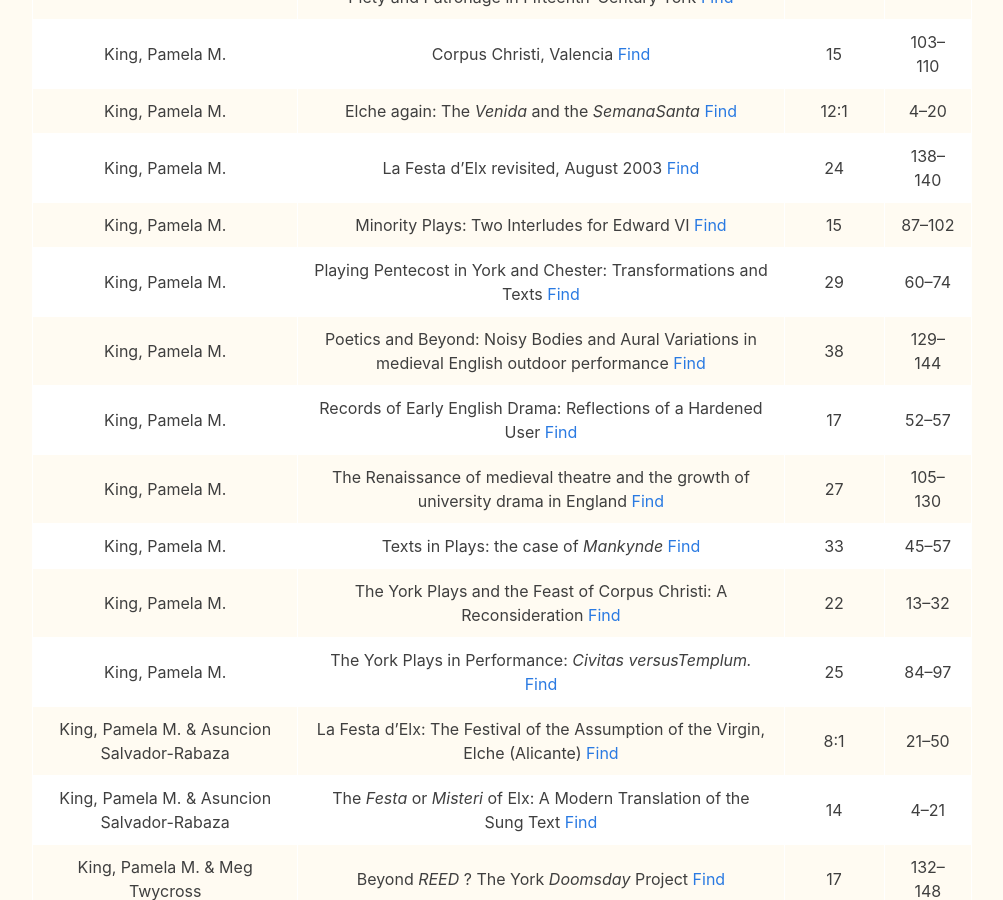
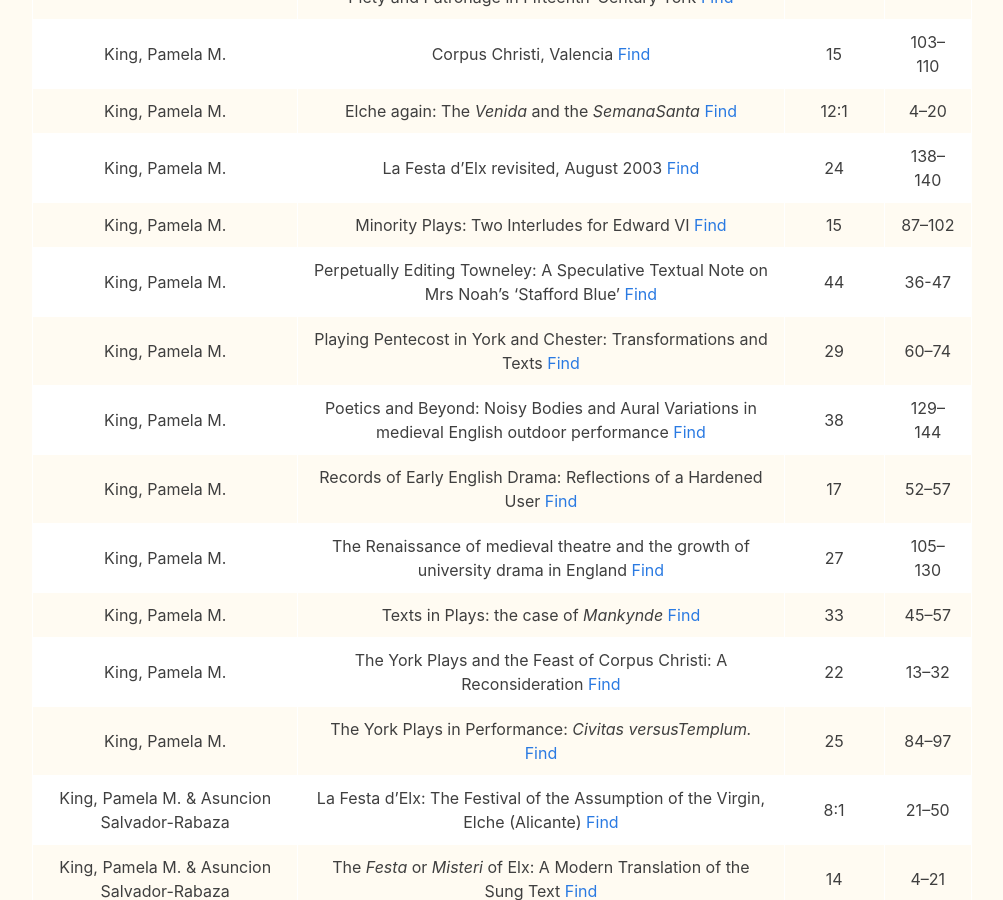
Before and after one commit to MedievalEnglishTheatre/MedievalEnglishTheatre.github.io, a Jekyll site: the page built from src/journal/cumindko.md, in a window 1280 px wide and 900 px high, scrolled down 863 px. Shown: the whole window, without its empty margins (138-1141 px from the left). Built offline with Jekyll 4.4.1, drawn with Linux system fonts in a browser that asks for light colours.

Commit message:
Update cumindko.md vol. 44

```diff
--- a/src/journal/cumindko.md
+++ b/src/journal/cumindko.md
@@ -28,6 +28,7 @@ The later volumes include *summaries* and *PDFs* of one or two pages.
 |King, Pamela M.|Elche again: The *Venida* and the *SemanaSanta*  [Find](vol12.html#King) |12:1|4–20|
 |King, Pamela M.|La Festa d’Elx revisited, August 2003  [Find](vol24.html#King) |24|138–140|
 |King, Pamela M.|Minority Plays: Two Interludes for Edward VI  [Find](vol15.html#King) |15|87–102|
+|King, Pamela M.|Perpetually Editing Towneley: A Speculative Textual Note on Mrs Noah’s ‘Stafford Blue’  [Find](vol44.html#King) |44|36-47|
 |King, Pamela M.|Playing Pentecost in York and Chester: Transformations and Texts  [Find](vol29.html#King) |29|60–74|
 |King, Pamela M.|Poetics and Beyond: Noisy Bodies and Aural Variations in medieval English outdoor performance  [Find](vol38.html#King) |38|129–144|
 |King, Pamela M.|Records of Early English Drama: Reflections of a Hardened User  [Find](vol17.html#King) |17|52–57|
```
